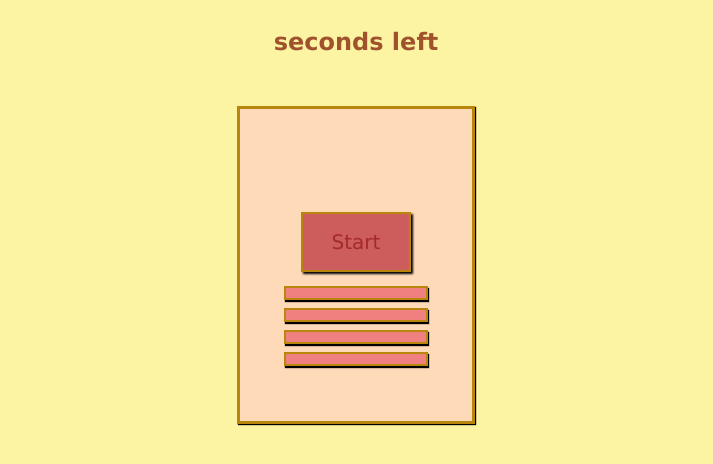
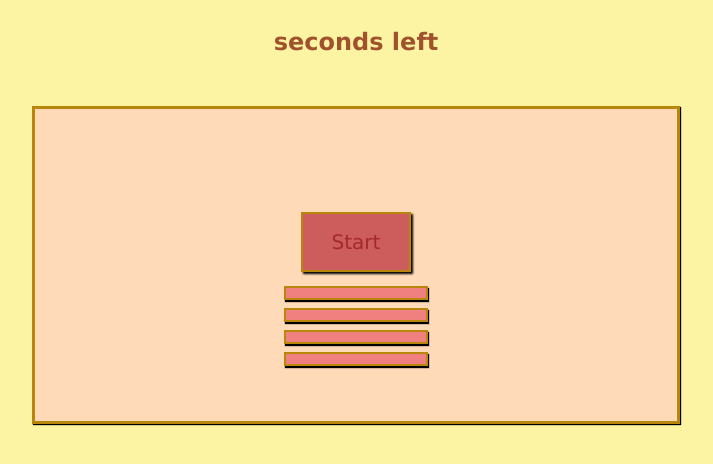
Before and after one commit to yyazdi13/multiplechoicequiz, a plain HTML site: page index.html in a window 1280 px wide. Shown: the whole page, without its empty margins (284-997 px from the left). Drawn offline with Linux system fonts and the light colour scheme.

Commit message:
improving css

```diff
--- a/style.css
+++ b/style.css
@@ -8,7 +8,7 @@ body, div {
 
 #container {
     background-color: peachpuff;
-    width: fit-content;
+    width: 540px;
     padding: 4%;
     margin-top: 30px;
     border:  3px solid darkgoldenrod;
```
